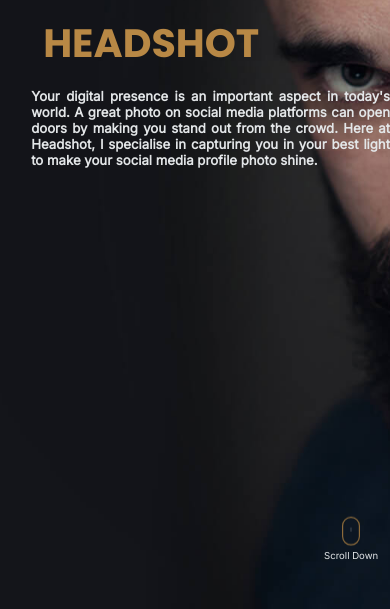
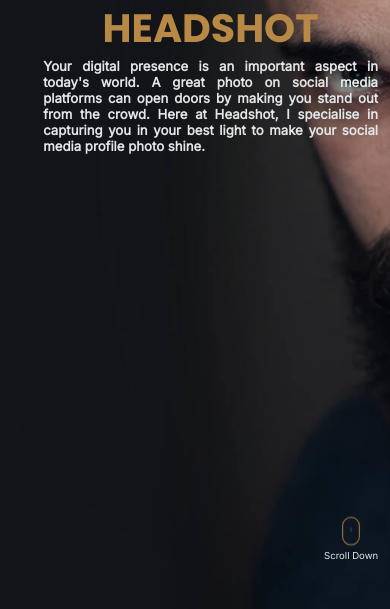
Before and after one commit to Sdalsosa/Headshot-Photography, a plain HTML site: page index.html in a window 390 px wide. Shown: the part 235-844 px from the top of the page. Drawn offline with Linux system fonts and the light colour scheme.

Commit message:
Fix responsiveness on main section
Fix:
- Banner on main section responsiveness overflowing
  on landscape orientation

```diff
--- a/assets/css/style.css
+++ b/assets/css/style.css
@@ -22,13 +22,14 @@ html {
 h1 {
   font-family: "Poppins", sans-serif;
   color: #b88845;
-  margin: 1.25rem 1rem 1.25rem;
-  font-size: 5em;
+  font-size: 3.3em;
   text-transform: uppercase;
+  text-align: center;
 }
 
 h2 {
   font-size: 1.1rem;
+  padding-inline: 1rem;
 }
 
 h3 {
@@ -224,6 +225,7 @@ hamburger menu was modified from code created by Álvaro */
 .about-container, .retouch-container {
   display: grid;
   grid-template-columns: 1fr 1fr;
+  width: 60%;
   max-width: 1000px;
   margin: 0 auto;
 }
@@ -625,13 +627,6 @@ with animation options turned off on device taken from Kevin Powell */
   }
 }
 
-@media screen and (max-width:1025px) {
-
-  h1 {
-    font-size: 3.3rem;
-  }
-}
-
 @media screen and (max-width:725px) {
 
   .about-container, .retouch-container {
```
